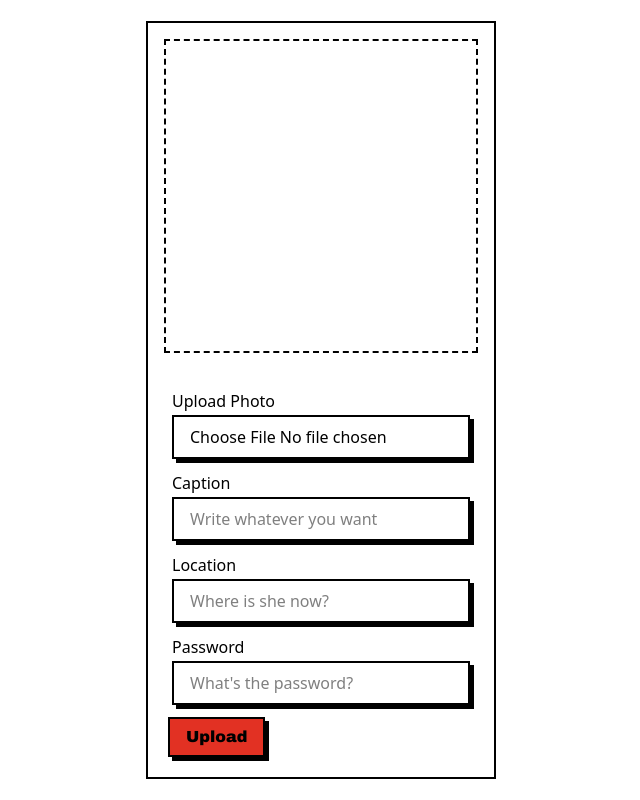
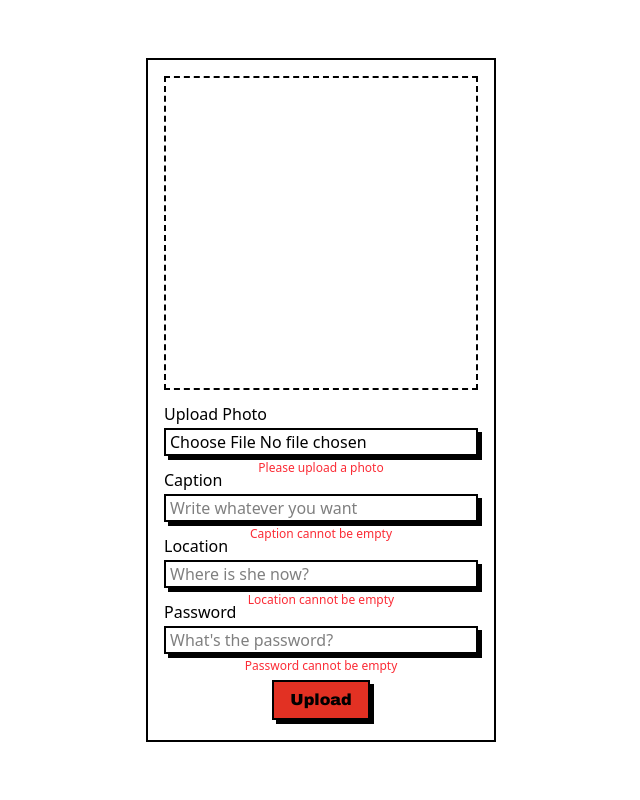
Before and after one commit to denvercude/sues-world-tour, a Next.js app: page /upload in a window 1280 px wide. Both pictures are taken after a click on the button "Upload". Shown: the whole page, without its empty margins (319-959 px from the left). Built offline with nearby package versions, Linux system fonts and the light colour scheme.

Commit message:
feat(upload-form): implement required field validation

```diff
--- a/components/UploadForm.tsx
+++ b/components/UploadForm.tsx
@@ -1,19 +1,142 @@
+"use client";
+
 import { Card } from "@/components/retroui/Card";
 import { Button } from "@/components/retroui/Button";
-import InputStyleWithLabel from "./retroui/InputWithLabel";
+import InputWithLabel from "./retroui/InputWithLabel";
+import { useState, ChangeEvent } from "react";
 
 export default function UploadForm() {
+    const [formData, setFormData] = useState({
+        caption: "",
+        password: "",
+        location: "",
+        file: null as File | null
+    });
+
+    const [errors, setErrors] = useState({
+        caption: "",
+        password: "",
+        location: "",
+        file: ""
+    });
+
+    const handleInputChange = (e: ChangeEvent<HTMLInputElement>) => {
+        const { id, value } = e.target;
+        setFormData(prev => ({ ...prev, [id]: value }));
+
+        // Clear error when user starts typing
+        if (errors[id as keyof typeof errors]) {
+            setErrors(prev => ({ ...prev, [id]: "" }));
+        }
+    };
+
+    const handleFileChange = (e: ChangeEvent<HTMLInputElement>) => {
+        const file = e.target.files?.[0] || null;
+        setFormData(prev => ({ ...prev, file }));
+
+        // Clear file error when a file is selected
+        if (errors.file) {
+            setErrors(prev => ({ ...prev, file: "" }));
+        }
+    };
+
+    const handleUpload = () => {
+        let hasError = false;
+        const newErrors = { ...errors };
+
+        // Validate file
+        if (!formData.file) {
+            newErrors.file = "Please upload a photo";
+            hasError = true;
+        }
+
+        // Validate caption
+        if (!formData.caption.trim()) {
+            newErrors.caption = "Caption cannot be empty";
+            hasError = true;
+        }
+
+        // Validate location
+        if (!formData.location.trim()) {
+            newErrors.location = "Location cannot be empty";
+            hasError = true;
+        }
+
+        // Validate password
+        if (!formData.password.trim()) {
+            newErrors.password = "Password cannot be empty";
+            hasError = true;
+        }
+
+        setErrors(newErrors);
+
+        if (!hasError) {
+            alert("Upload successful!");
+        }
+    };
+
     return (
         <Card className="w-[350px] shadow-none hover:shadow-none">
-            <Card.Content>
+            <Card.Content className="px-4 pt-4 pb-0">
                 <div className="w-full aspect-square border-dashed border-2"></div>
             </Card.Content>
             <Card.Content className="flex-col justify-content items-center">
-                <InputStyleWithLabel label="Upload Photo" type="file" id="file" placeholder="" />
-                <InputStyleWithLabel label="Caption" type="text" id="caption" placeholder="Write whatever you want" />
-                <InputStyleWithLabel label="Location" type="text" id="location" placeholder="Where is she now?" />
-                <InputStyleWithLabel label="Password" type="password" id="password" placeholder="What's the password?" />
-                <Button className="m-1">Upload</Button>
+                <InputWithLabel
+                    label="Upload Photo"
+                    type="file"
+                    id="file"
+                    placeholder=""
+                    accept="image/*"
+                    onChange={handleFileChange}
+                />
+                <p className={`flex justify-center text-xs mt-1 h-3 ${errors.file ? "text-red-500" : "invisible"}`}>
+                    {errors.file}
+                </p>
+
+                <InputWithLabel
+                    label="Caption"
+                    type="text"
+                    id="caption"
+                    placeholder="Write whatever you want"
+                    value={formData.caption}
+                    onChange={handleInputChange}
+                />
+                <p className={`flex justify-center text-xs mt-1 h-3 ${errors.caption ? "text-red-500" : "invisible"}`}>
+                    {errors.caption}
+                </p>
+
+                <InputWithLabel
+                    label="Location"
+                    type="text"
+                    id="location"
+                    placeholder="Where is she now?"
+                    value={formData.location}
+                    onChange={handleInputChange}
+                />
+                <p className={`flex justify-center text-xs mt-1 h-3 ${errors.location ? "text-red-500" : "invisible"}`}>
+                    {errors.location}
+                </p>
+
+                <InputWithLabel
+                    label="Password"
+                    type="password"
+                    id="password"
+                    placeholder="What's the password?"
+                    value={formData.password}
+                    onChange={handleInputChange}
+                />
+                <p className={`flex justify-center text-xs mt-1 h-3 ${errors.password ? "text-red-500" : "invisible"}`}>
+                    {errors.password}
+                </p>
+
+                <div className="flex justify-center pt-1.5">
+                    <Button
+                        className="m-1"
+                        onClick={handleUpload}
+                    >
+                        Upload
+                    </Button>
+                </div>
             </Card.Content>
         </Card>
     );
--- a/components/retroui/Input.tsx
+++ b/components/retroui/Input.tsx
@@ -14,7 +14,7 @@ export const Input: React.FC<InputProps> = ({
     <input
       type={type}
       placeholder={placeholder}
-      className={`px-4 py-2 w-full border-2 shadow-md transition focus:outline-hidden focus:shadow-xs ${
+      className={`px-1 py-.5 w-full border-2 shadow-md transition focus:outline-hidden focus:shadow-xs ${
         props["aria-invalid"]
           ? "border-red-500 text-red-500 shadow-xs shadow-red-600"
           : ""
--- a/components/retroui/InputWithLabel.tsx
+++ b/components/retroui/InputWithLabel.tsx
@@ -1,22 +1,31 @@
+"use client";
+
 import { Input } from "@/components/retroui/Input";
 import { Label } from "@/components/retroui/Label";
 
+// Fixed InputWithLabel component
 interface InputWithLabelProps {
   label: string;
   type: string;
   id: string;
   placeholder: string;
+  value?: string;
+  onChange?: (e: React.ChangeEvent<HTMLInputElement>) => void;
+  accept?: string;
 }
 
-export default function InputStyleWithLabel(props: InputWithLabelProps) {
+export default function InputWithLabel(props: InputWithLabelProps) {
   return (
-    <div className="grid gap-1.5 p-2">
+    <div className="grid gap-1.5">
       <Label htmlFor={props.id}>{props.label}</Label>
       <Input
         type={props.type}
         id={props.id}
         placeholder={props.placeholder}
         className={props.type === "file" ? "cursor-pointer" : ""}
+        value={props.type === "file" ? undefined : props.value}
+        onChange={props.onChange}
+        accept={props.accept}
       />
     </div>
   );
```
